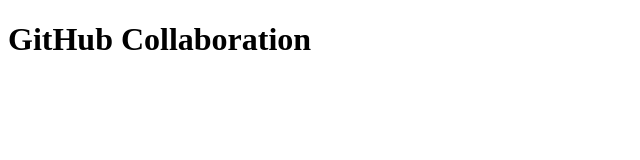
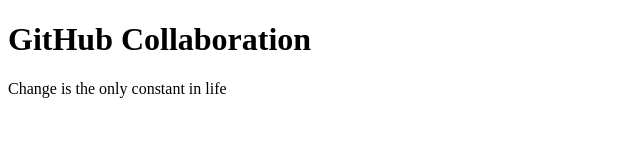
Before and after one commit to colemichaelj/intro-to-git-cdn104, a plain HTML site: page index.html in a window 1280 px wide. Shown: the whole page, without its empty margins (0-640 px from the left). Drawn offline with Linux system fonts and the light colour scheme.

Commit message:
Dylan's Changes

```diff
--- a/index.html
+++ b/index.html
@@ -8,5 +8,6 @@
 </head>
 <body>
     <h1>GitHub Collaboration</h1>
+    <p>Change is the only constant in life</p>
 </body>
 </html>
```
